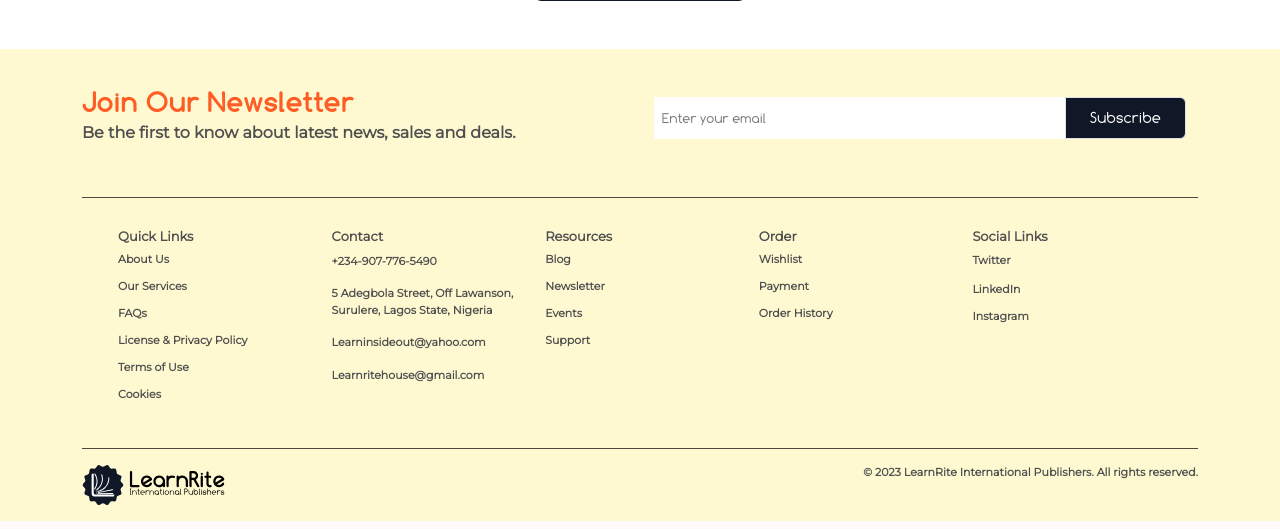
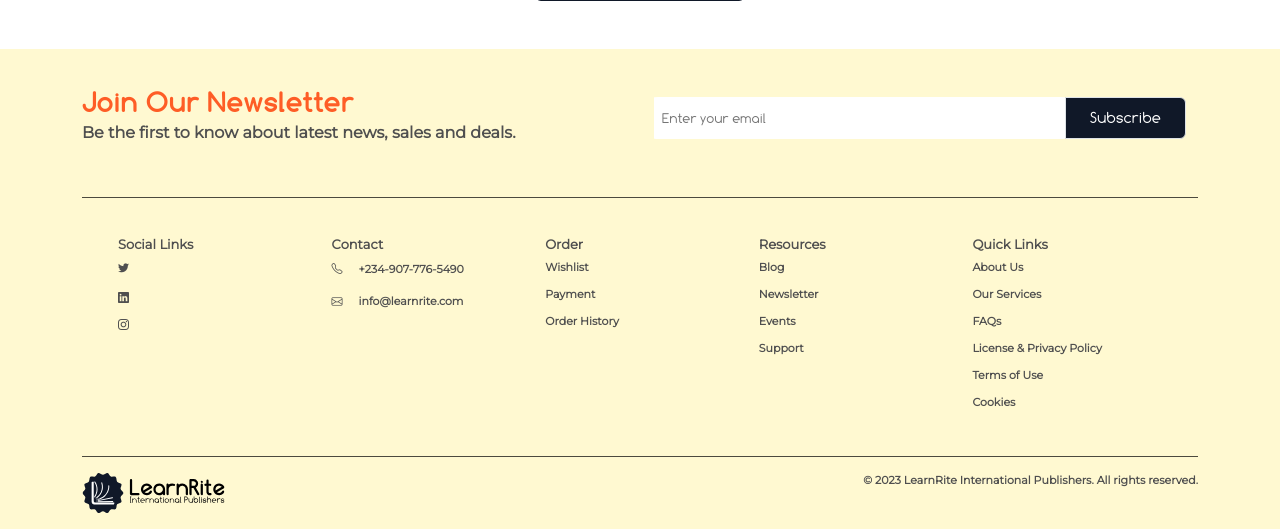
Before and after one commit to arioritsebafortosanyemi-blip/LearnRite_Site, a Django app: page / in a window 1280 px wide. Shown: the part 4579-5108 px from the top of the page. Run offline with Django 4.2, Linux system fonts and the light colour scheme; data comes from the database, SQL or seed files in the repository; parts of the project's set-up code (start-up, migrations or seed data) failed here and were passed over; some libraries are stand-ins or nearby versions.

Commit message:
1st push

```diff
--- a/static/css/custom.css
+++ b/static/css/custom.css
@@ -455,7 +455,7 @@
   overflow: hidden;
  }
 
- @media (min-width: 992px){
+ @media (min-width: 768px){
      .detail-border {
       overflow: visible;
      }
--- a/store/templates/store/author_detail.html
+++ b/store/templates/store/author_detail.html
@@ -55,7 +55,7 @@
             </div>
             <div class="container position-absolute author-img">
 
-                <img class="d-none d-md-block" src="{{ author.image.url }}" alt="{{ author.first_names}} {{ author.last_names}}">
+                <img class="d-none d-md-block img-fluid" src="{{ author.image.url }}" alt="{{ author.first_names}} {{ author.last_names}}">
 
             </div>
 
--- a/store/templates/store/index.html
+++ b/store/templates/store/index.html
@@ -549,41 +549,43 @@
 
                 <div class="container">
                   <hr class="footer-hr ">
-                    <div class="container mx-auto row row-cols-3 row-cols-md-5 d-flex footer-text fw-semibold px-md-4 py-3">
+                    <div class="container mx-auto row row-cols-1 row-cols-md-5 d-flex footer-text fw-semibold px-md-4 py-3">
+                        <div class="col lh-sm footer-text">
+                            <h6 class="mt-2">Social Links</h6>
+                            <p class="lh-l"><a href="https://twitter.com/learnritep"><i class="bi bi-twitter me-3"></i></a></p>
+                            <p class="lh-1"><a href="https://www.linkedin.com/company/learnrite-international-publishers/"><i class="bi bi-linkedin me-3"></i></a></p>
+                            <p class="lh-1"><a href="https://instagram.com/learnritepublishers?igshid=Y2IzZGU1MTFhOQ=="><i class="bi bi-instagram me-3"></i></a></p>
+                        </div>
+
+                        <div class="col text-wrap footer-text">
+                            <h6 class="mt-2">Contact</h6>
+                            <p><i class="bi bi-telephone me-3"></i>+234-907-776-5490</p>
+                            <p><a href="mailto: info@learnrite.com" class="text-break"><i class="bi bi-envelope me-3"></i>info@learnrite.com</a></p>
+                        </div>
+
+                        <div class="col lh-1 footer-text">
+                            <h6 class="mt-2">Order</h6>
+                            <p class="lh-1"><a href="#">Wishlist</a></p>
+                            <p class="lh-1"><a href="#">Payment</a></p>
+                            <p class="lh-1"><a href="#">Order History</a></p>
+                        </div>
+
+                        <div class="col lh-1 footer-text">
+                            <h6 class="mt-2">Resources</h6>
+                            <p><a href="#">Blog</a></p>
+                            <p><a href="#">Newsletter</a></p>
+                            <p><a href="#">Events</a></p>
+                            <p><a href="#">Support</a></p>
+                        </div>
+
                         <div class="col lh-1">
-                            <h6>Quick Links</h6>
+                            <h6 class="mt-2">Quick Links</h6>
                             <p><a href="{% url 'aboutus' %}">About Us</a></p>
                             <p><a href="{% url 'services' %}">Our Services</a></p>
                             <p><a href="{% url 'faqs' %}">FAQs</a></p>
                             <p><a href="#">License & Privacy Policy</a></p>
                             <p><a href="#">Terms of Use</a></p>
                             <p><a href="#">Cookies</a></p>
-                        </div>
-                        <div class="col text-wrap footer-text">
-                            <h6>Contact</h6>
-                            <p>+234-907-776-5490</p>
-                            <p class="py-0"> <address class="my-0">5 Adegbola Street, Off Lawanson, Surulere, Lagos State, Nigeria </address> </p>
-                            <p><a href="mailto: learninsideout@yahoo.com" class="text-break">Learninsideout@yahoo.com</a></p>
-                            <p><a href="mailto: learnritehouse@gmail.com" class="text-break">Learnritehouse@gmail.com</a></p>
-                        </div>
-                        <div class="col lh-1 footer-text">
-                            <h6>Resources</h6>
-                            <p><a href="#">Blog</a></p>
-                            <p><a href="#">Newsletter</a></p>
-                            <p><a href="#">Events</a></p>
-                            <p><a href="#">Support</a></p>
-                        </div>
-                        <div class="col lh-1 footer-text">
-                            <h6>Order</h6>
-                            <p class="lh-1"><a href="#">Wishlist</a></p>
-                            <p class="lh-1"><a href="#">Payment</a></p>
-                            <p class="lh-1"><a href="#">Order History</a></p>
-                        </div>
-                        <div class="col lh-sm footer-text">
-                            <h6>Social Links</h6>
-                            <p class="lh-l"><a href="https://twitter.com/learnritep">Twitter</a></p>
-                            <p class="lh-1"><a href="https://www.linkedin.com/company/learnrite-international-publishers/">LinkedIn</a></p>
-                            <p class="lh-1"><a href="https://instagram.com/learnritepublishers?igshid=Y2IzZGU1MTFhOQ==">Instagram</a></p>
                         </div>
                     </div>
                   <hr class="footer-hr">
```
Also changed, not shown: templates/base.html (+29 -27 lines), templates/base1.html (+29 -27 lines).
